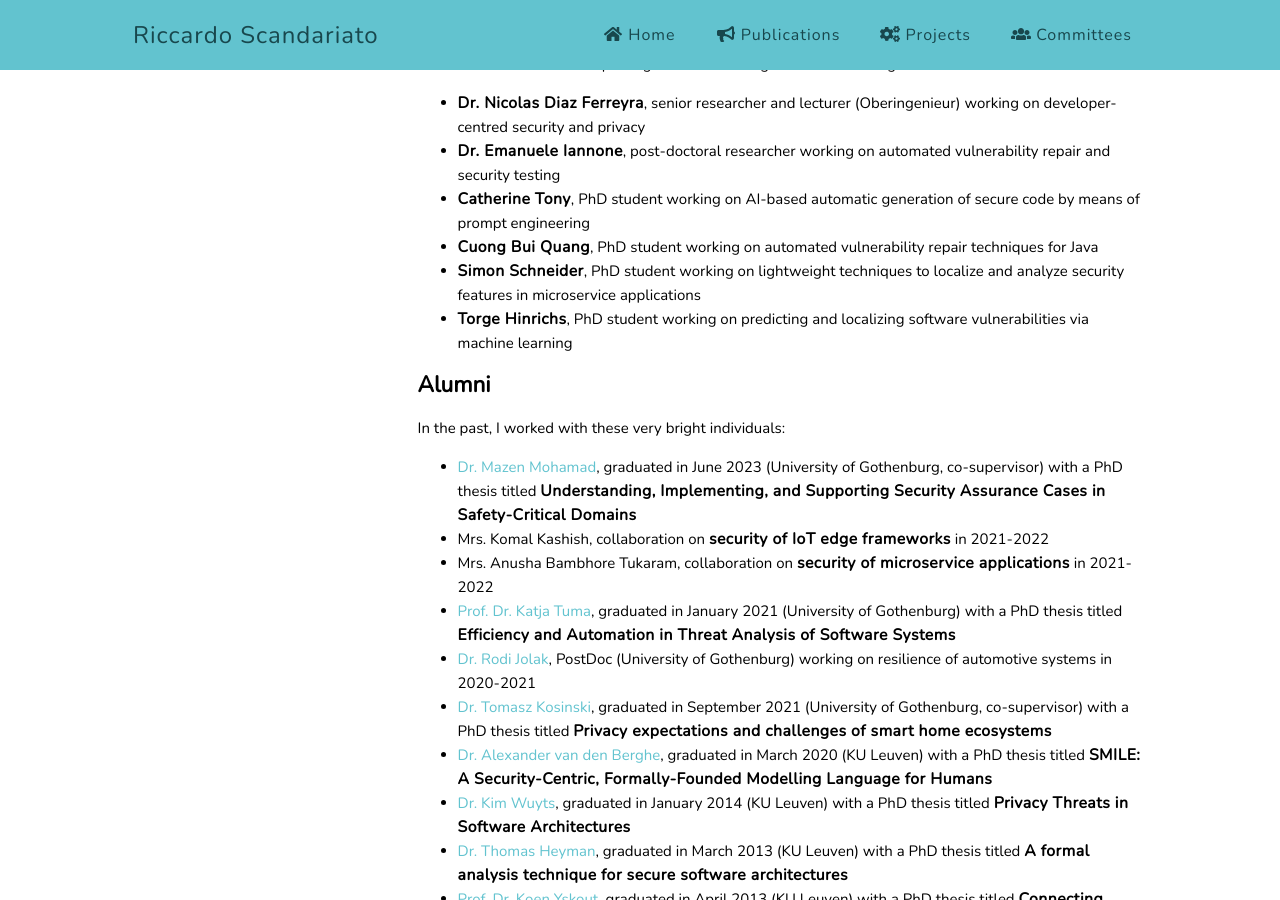
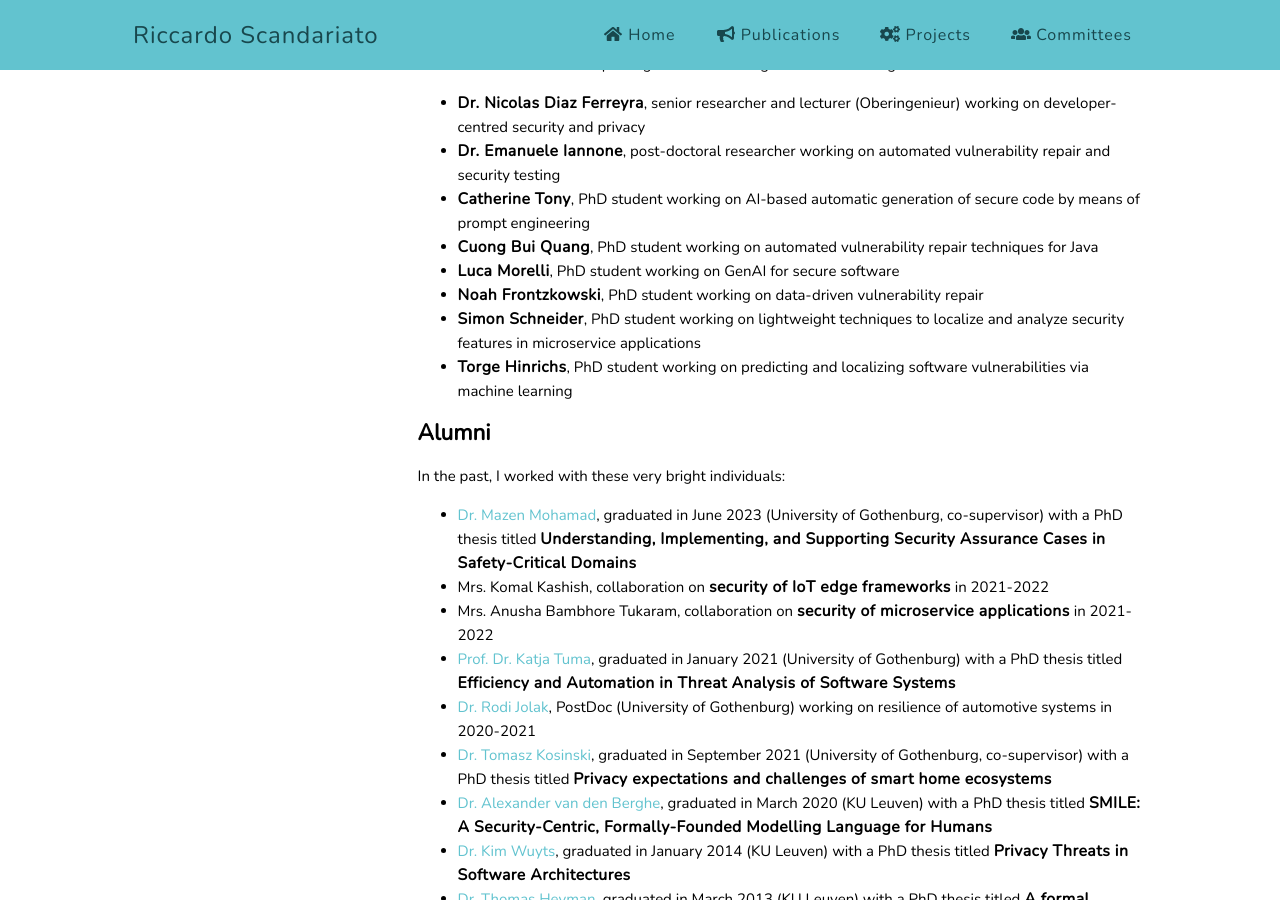
Before and after one commit to riccardoscandariato/riccardoscandariato.github.io, a Jekyll site: the page built from index.md, in a window 1280 px wide and 900 px high, scrolled down 1409 px. Built offline with Jekyll 4.4.1, drawn with Linux system fonts in a browser that asks for light colours.

Commit message:
update home

```diff
--- a/index.md
+++ b/index.md
@@ -70,6 +70,8 @@ My core research topics are:</p>
 <li><strong>Dr. Emanuele Iannone</strong>, post-doctoral researcher working on automated vulnerability repair and security testing</li>
 <li><strong>Catherine Tony</strong>, PhD student working on AI-based automatic generation of secure code by means of prompt engineering</li>
 <li><strong>Cuong Bui Quang</strong>, PhD student working on automated vulnerability repair techniques for Java</li>
+<li><strong>Luca Morelli</strong>, PhD student working on GenAI for secure software</li>
+<li><strong>Noah Frontzkowski</strong>, PhD student working on data-driven vulnerability repair</li>
 <li><strong>Simon Schneider</strong>, PhD student working on lightweight techniques to localize and analyze security features in microservice applications</li>
 <li><strong>Torge Hinrichs</strong>, PhD student working on predicting and localizing software vulnerabilities via machine learning</li>
 </ul>
```
